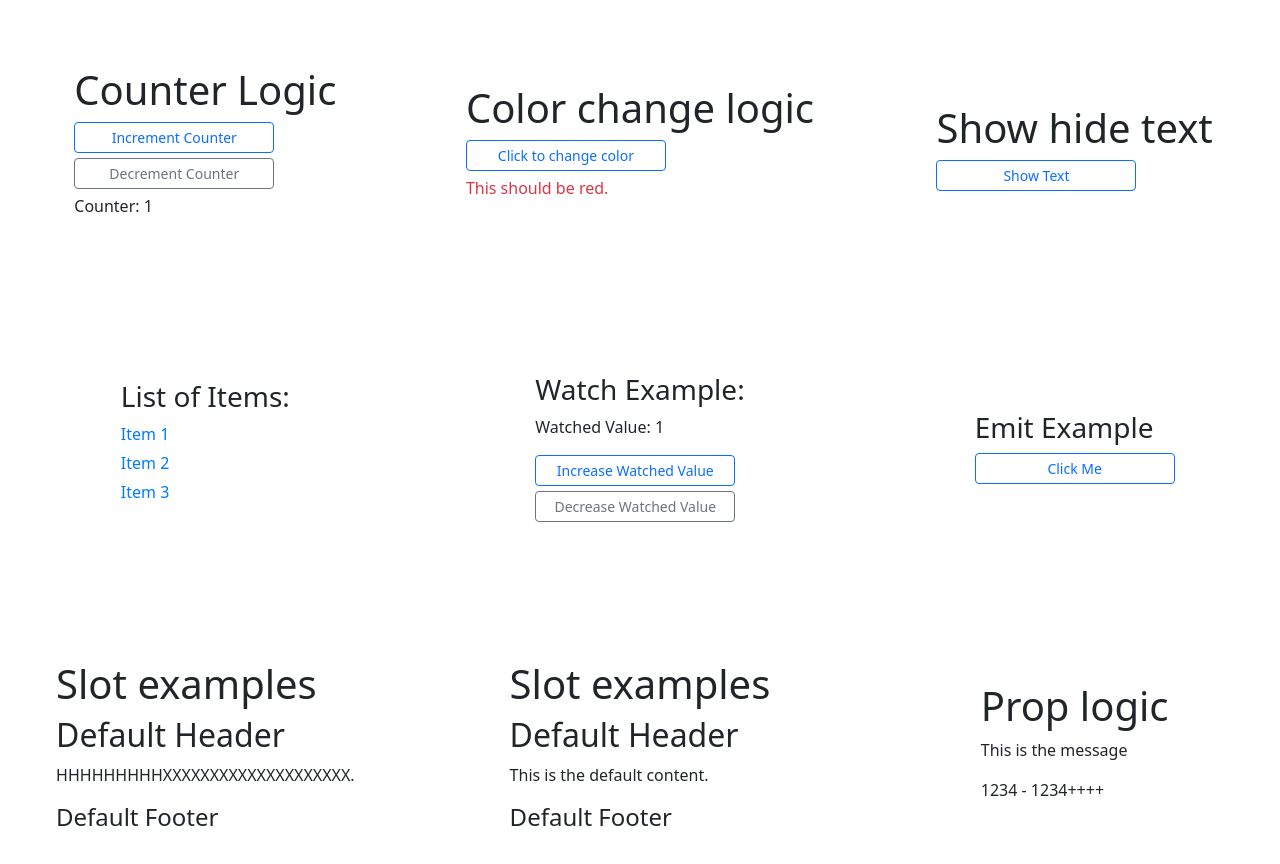
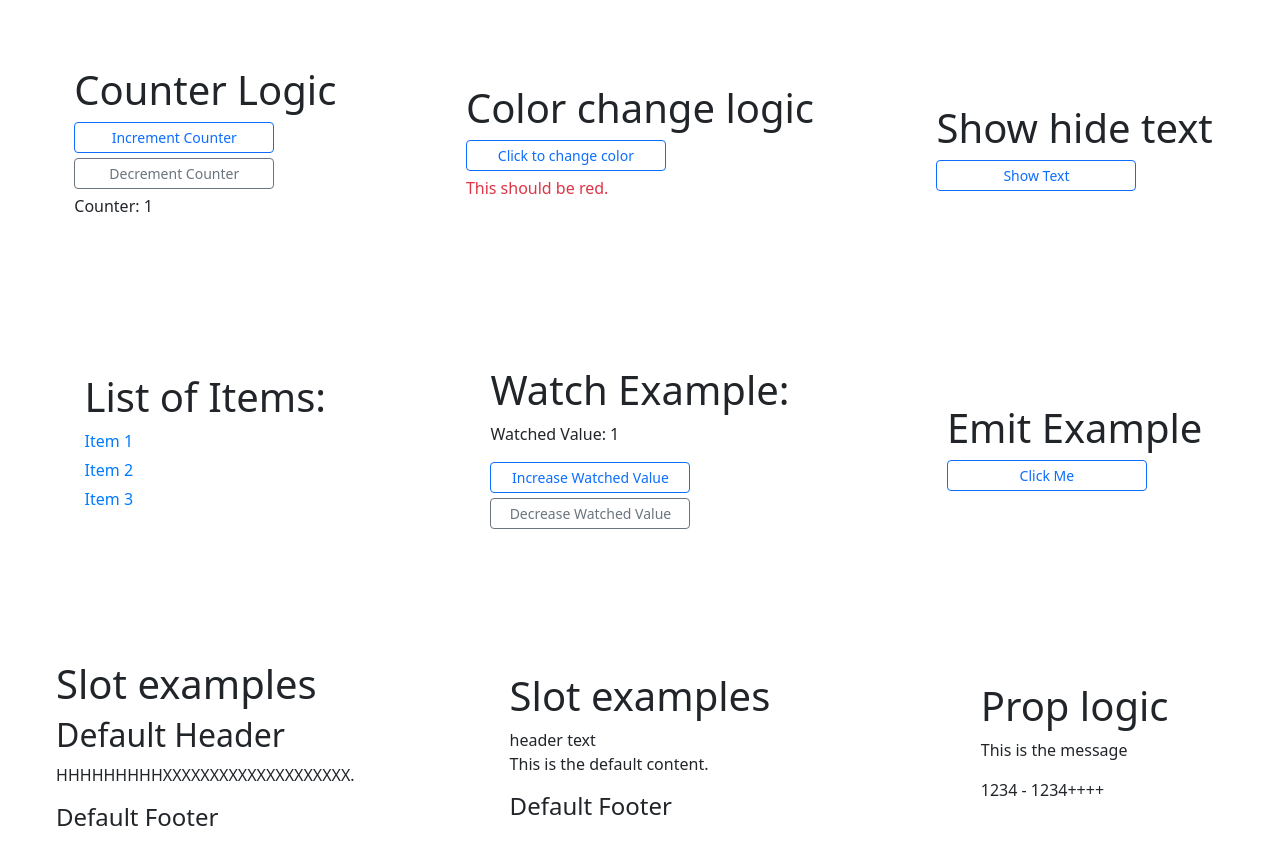
Before and after one commit to magicholic/vue_test_01, a Vue app: page / in a window 1280 px wide. Shown: the top 864 px of the page. Built offline with nearby package versions, Linux system fonts and the light colour scheme.

Commit message:
header text size updated

```diff
--- a/src/App.vue
+++ b/src/App.vue
@@ -44,7 +44,7 @@ const handleClick = () => {
       </SlotExample>
     </div>
     <div class="cell col-12 col-md-6 col-lg-4">
-      <SlotExample></SlotExample>
+      <SlotExample v-slot:header>header text</SlotExample>
     </div>
     <div class="cell col-12 col-md-6 col-lg-4">
       <PropExample msg="1234 - 1234++++" />
--- a/src/components/EmitExample.vue
+++ b/src/components/EmitExample.vue
@@ -1,6 +1,6 @@
 <template>
   <div>
-    <h3>Emit Example</h3>
+    <h1>Emit Example</h1>
     <button @click="$emit('run-click')" class="btn btn-sm btn-outline-primary">Click Me</button>
   </div>
 </template>
--- a/src/components/ListItems.vue
+++ b/src/components/ListItems.vue
@@ -5,7 +5,7 @@ const items = ref(['Item 1', 'Item 2', 'Item 3'])
 
 <template>
   <div id="listItems">
-    <h3>List of Items:</h3>
+    <h1>List of Items:</h1>
     <ul>
       <li v-for="(item, index) in items" :key="index">
         <a href="javascript://">
--- a/src/components/WatchExample.vue
+++ b/src/components/WatchExample.vue
@@ -14,7 +14,7 @@ watch(watchedValue, (newValue, oldValue) => {
 
 <template>
   <div id="watchExample">
-    <h3>Watch Example:</h3>
+    <h1>Watch Example:</h1>
     <p>Watched Value: {{ watchedValue }}</p>
     <button @click="watchedValue++" class="btn btn-sm btn-outline-primary">
       Increase Watched Value</button
```
